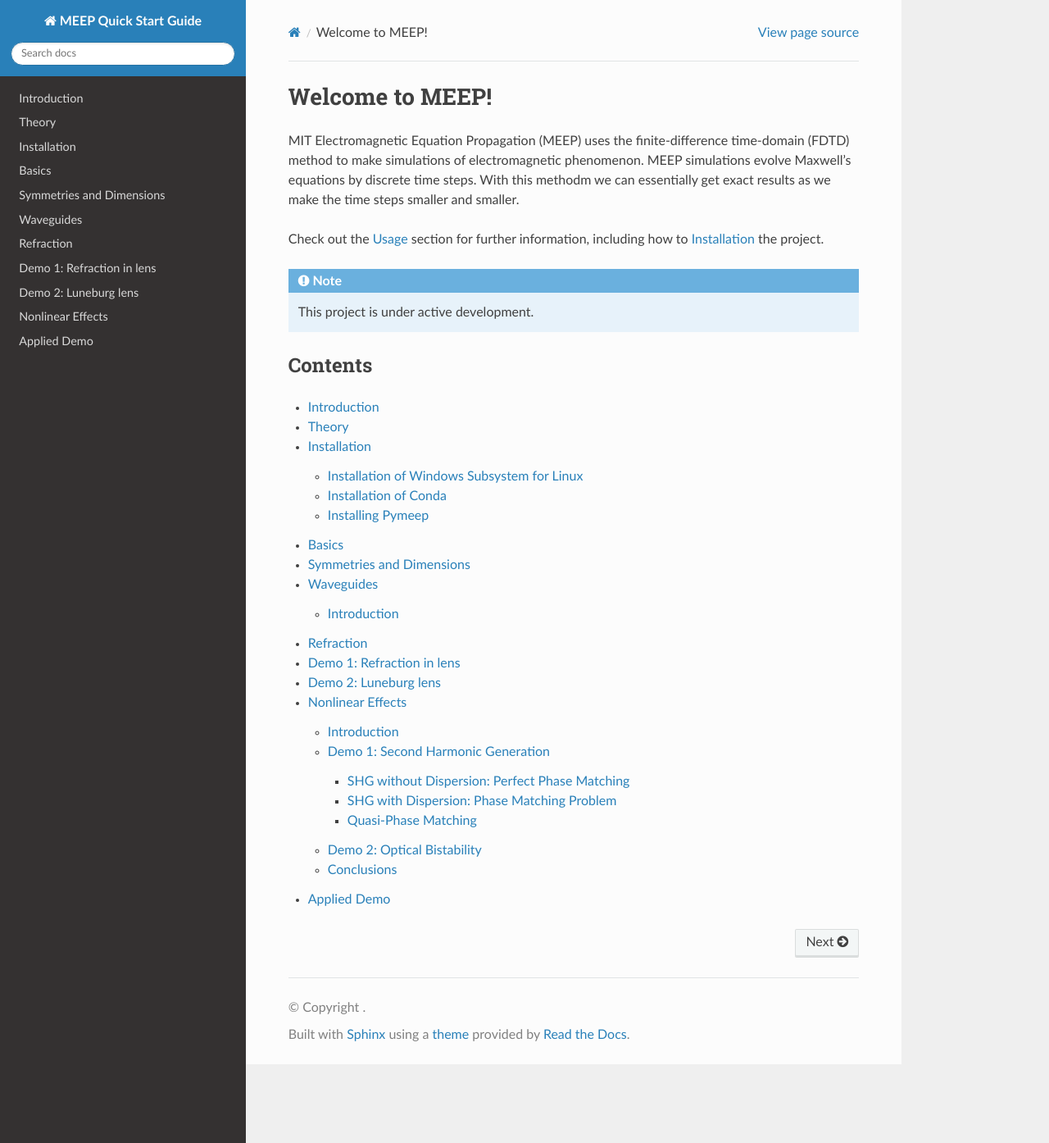
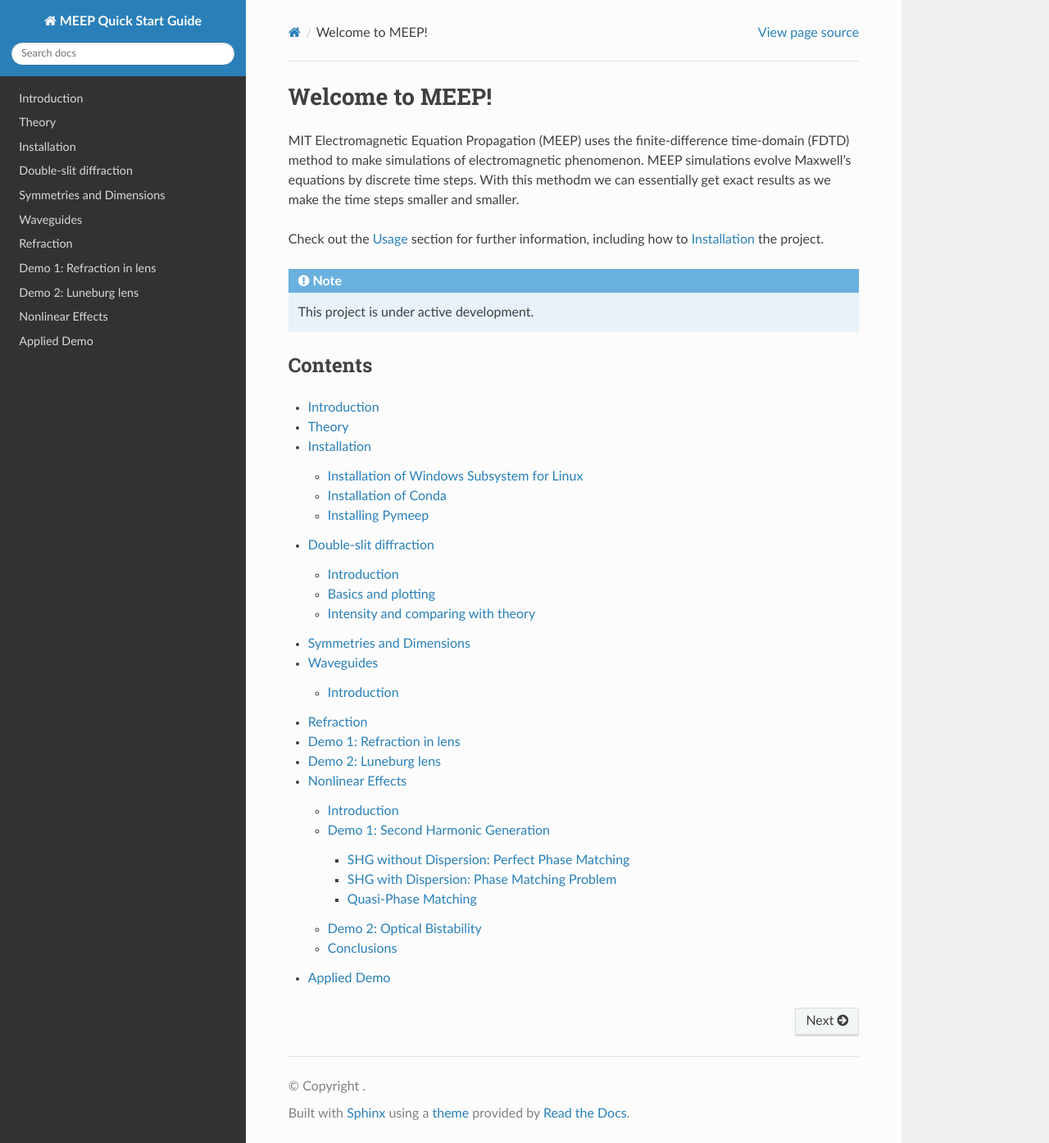
Before and after one commit to lehtisa/tuni_meep_doc, a Sphinx documentation site: the page built from docs/source/index.rst, in a window 1280 px wide and 1394 px high. Shown: the whole window at 82% size. Built offline with Sphinx 7.4.7 and the Read the Docs theme 3.1.0, drawn with Linux system fonts in a browser that asks for light colours.

Commit message:
päivitetty index

```diff
--- a/docs/source/index.rst
+++ b/docs/source/index.rst
@@ -18,7 +18,7 @@ Contents
    introduction
    theory
    installation
-   basics
+   double_slit
    symmetries_and_dimensions
    waveguides
    reflection_and_refraction
```
